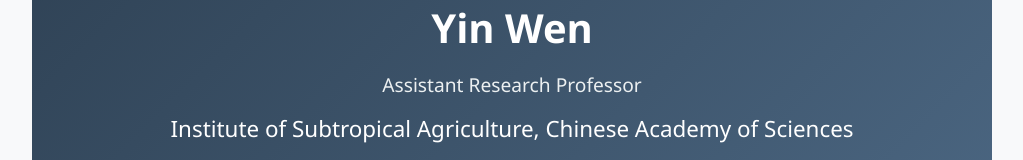
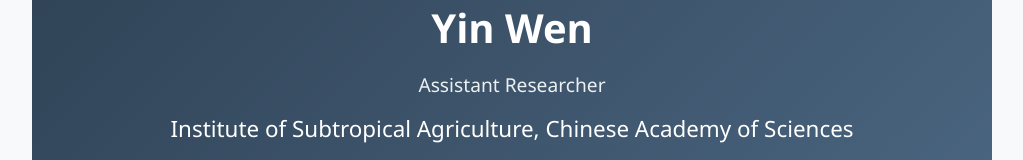
Before and after one commit to yinwen-ecology/wenyin.github.io, a plain HTML site: page index.html in a window 1280 px wide. Shown: the part 234-394 px from the top of the page, without its empty margins (128-1151 px from the left). Drawn offline with Linux system fonts and the light colour scheme.

Commit message:
index.html

```diff
--- a/index.html
+++ b/index.html
@@ -300,7 +300,7 @@
         <header>
             <img src="https://i1.rgstatic.net/ii/profile.image/279756827316234-1443710633957_Q512/Yin-Wen.jpg" alt="Yin Wen" class="profile-img">
             <h1>Yin Wen</h1>
-            <div class="position">Assistant Research Professor</div>
+            <div class="position">Assistant Researcher</div>
             <div class="title">Institute of Subtropical Agriculture, Chinese Academy of Sciences</div>
         </header>
 
```
